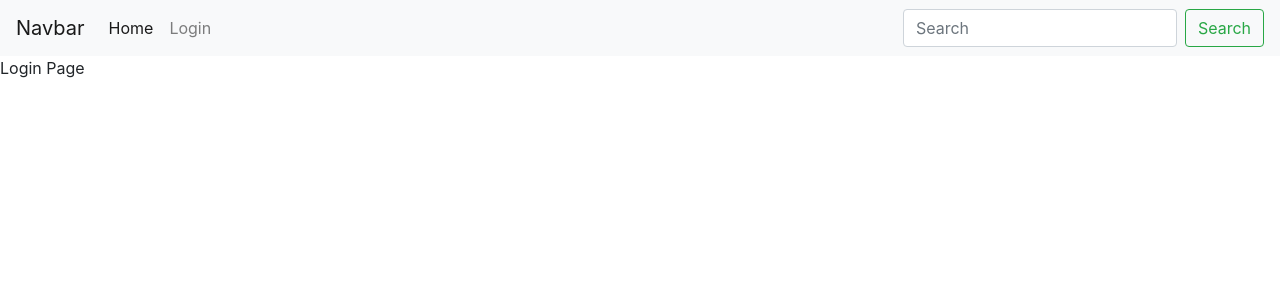
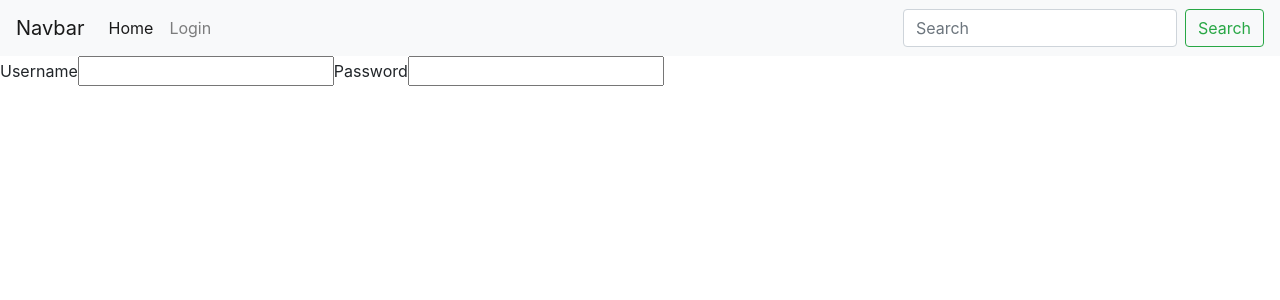
Before and after one commit to danliu277/simulation-frontend, a React (Create React App) app: page /login in a window 1280 px wide. Shown: the top 300 px of the page. Built offline with nearby package versions, Linux system fonts and the light colour scheme.

Commit message:
Add input for username and password

```diff
--- a/src/container/Login.js
+++ b/src/container/Login.js
@@ -1,7 +1,12 @@
 const Login = () => {
   return (
     <div>
-        Login Page
+        <form>
+          <label>Username</label>
+          <input />
+          <label>Password</label>
+          <input />
+        </form>
     </div>
   )
 }
```
